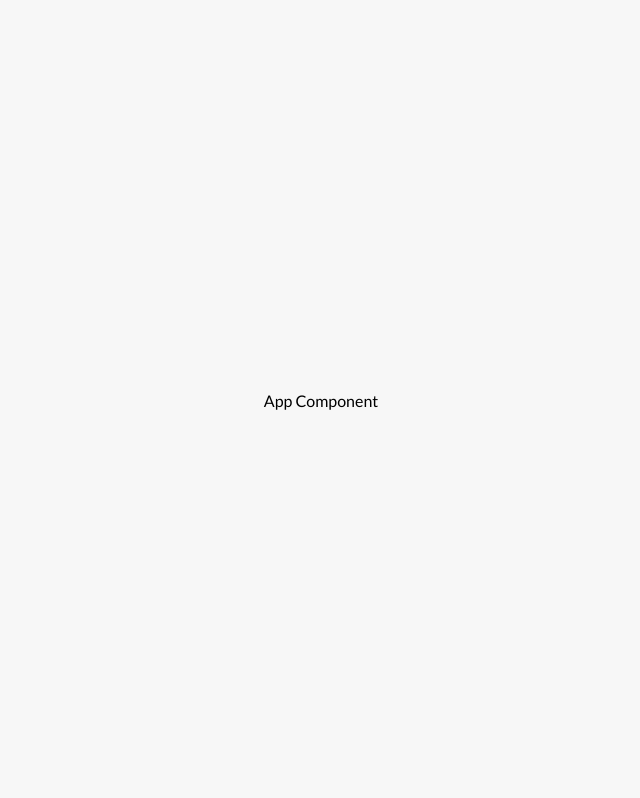
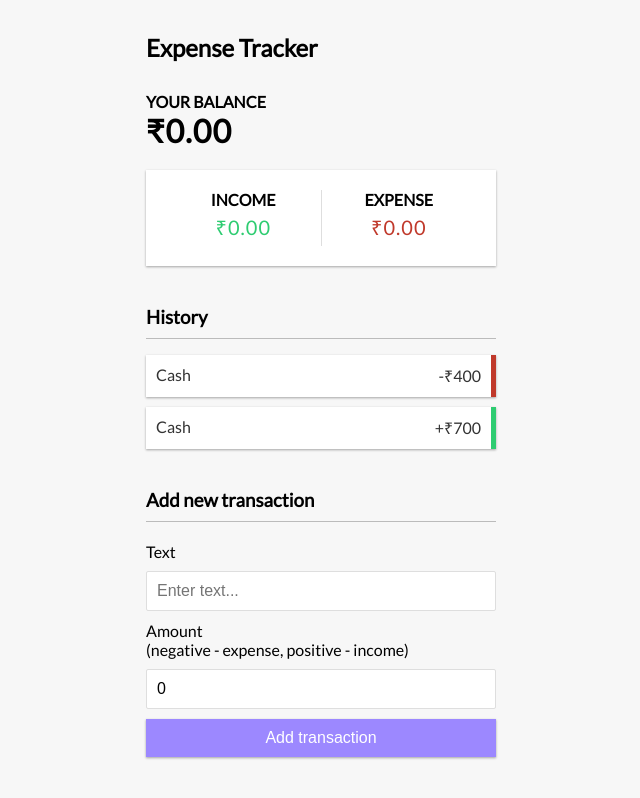
Before and after one commit to trymycode/Expense-Tracker-Application, a React (Create React App) app: page / in a window 1280 px wide. Shown: the whole page, without its empty margins (319-959 px from the left). Built offline with nearby package versions, Linux system fonts and the light colour scheme; the HTML template or start-up script is replaced by a standard one.

Commit message:
add header, income, transactionList, balance,addTransaction components' UI

```diff
--- a/src/App.js
+++ b/src/App.js
@@ -1,7 +1,22 @@
 import React from "react";
 import "./App.css";
+import Header from "./components/header/Header";
+import Balance from "./components/balance/Balance";
+import IncomeExpenses from "./components/income/IncomeExpenses";
+import TransactionList from "./components/transactionList/TransactionList";
+import AddTransaction from "./components/addTransaction/AddTransaction";
 function App() {
-  return <div>App Component</div>;
+  return (
+    <div>
+      <Header />
+      <div className="container">
+        <Balance />
+        <IncomeExpenses />
+        <TransactionList />
+        <AddTransaction />
+      </div>
+    </div>
+  );
 }
 
 export default App;
--- /dev/null
+++ b/src/components/addTransaction/AddTransaction.js
@@ -0,0 +1,42 @@
+import React, { useState } from "react";
+
+function AddTransaction() {
+  const [text, setText] = useState("");
+  const [amount, setAmount] = useState(0);
+  const onSubmit = (e) => {
+      e.preventDefault();
+    console.log("onSubmit is called.amount", amount, "text", text);
+  };
+
+  return (
+    <>
+      <h3>Add new transaction</h3>
+      <form onSubmit={onSubmit}>
+        <div className="form-control">
+          <label htmlFor="text">Text</label>
+          <input
+            type="text"
+            value={text}
+            onChange={(e) => setText(e.target.value)}
+            placeholder="Enter text..."
+          />
+        </div>
+        <div className="form-control">
+          <label htmlFor="amount">
+            Amount <br />
+            (negative - expense, positive - income)
+          </label>
+          <input
+            type="number"
+            value={amount}
+            onChange={(e) => setAmount(e.target.value)}
+            placeholder="Enter amount..."
+          />
+        </div>
+        <button className="btn">Add transaction</button>
+      </form>
+    </>
+  );
+}
+
+export default AddTransaction;
--- /dev/null
+++ b/src/components/balance/Balance.js
@@ -0,0 +1,12 @@
+import React from "react";
+
+function Balance() {
+  return (
+    <>
+      <h4>Your Balance</h4>
+      <h1>&#8377;0.00</h1>
+    </>
+  );
+}
+
+export default Balance;
--- /dev/null
+++ b/src/components/header/Header.js
@@ -0,0 +1,7 @@
+import React from "react";
+
+function Header() {
+  return <h2>Expense Tracker</h2>;
+}
+
+export default Header;
--- /dev/null
+++ b/src/components/income/IncomeExpenses.js
@@ -0,0 +1,18 @@
+import React from "react";
+
+function IncomeExpenses() {
+  return (
+    <div className="inc-exp-container">
+      <div>
+        <h4>Income</h4>
+        <p className="money plus">&#8377;0.00</p>
+      </div>
+      <div>
+        <h4>Expense</h4>
+        <p className="money minus">&#8377;0.00</p>
+      </div>
+    </div>
+  );
+}
+
+export default IncomeExpenses;
--- /dev/null
+++ b/src/components/transactionList/TransactionList.js
@@ -0,0 +1,21 @@
+import React from "react";
+
+function TransactionList() {
+  return (
+    <>
+      <h3>History</h3>
+      <ul id="list" className="list">
+        <li className="minus">
+          Cash <span>-&#8377;400</span>
+          <button className="delete-btn">X</button>
+        </li>
+        <li className="plus">
+          Cash <span>+&#8377;700</span>
+          <button className="delete-btn">X</button>
+        </li>
+      </ul>
+    </>
+  );
+}
+
+export default TransactionList;
```
